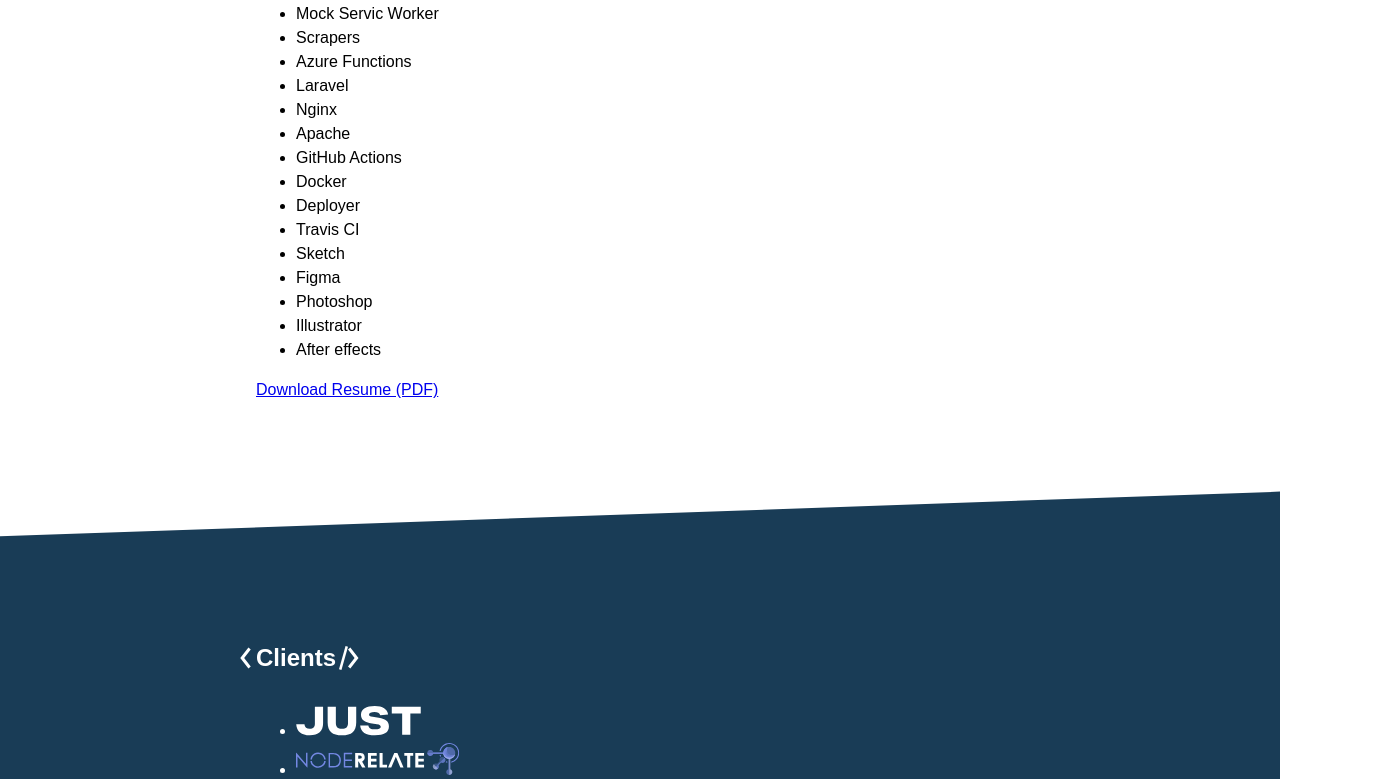
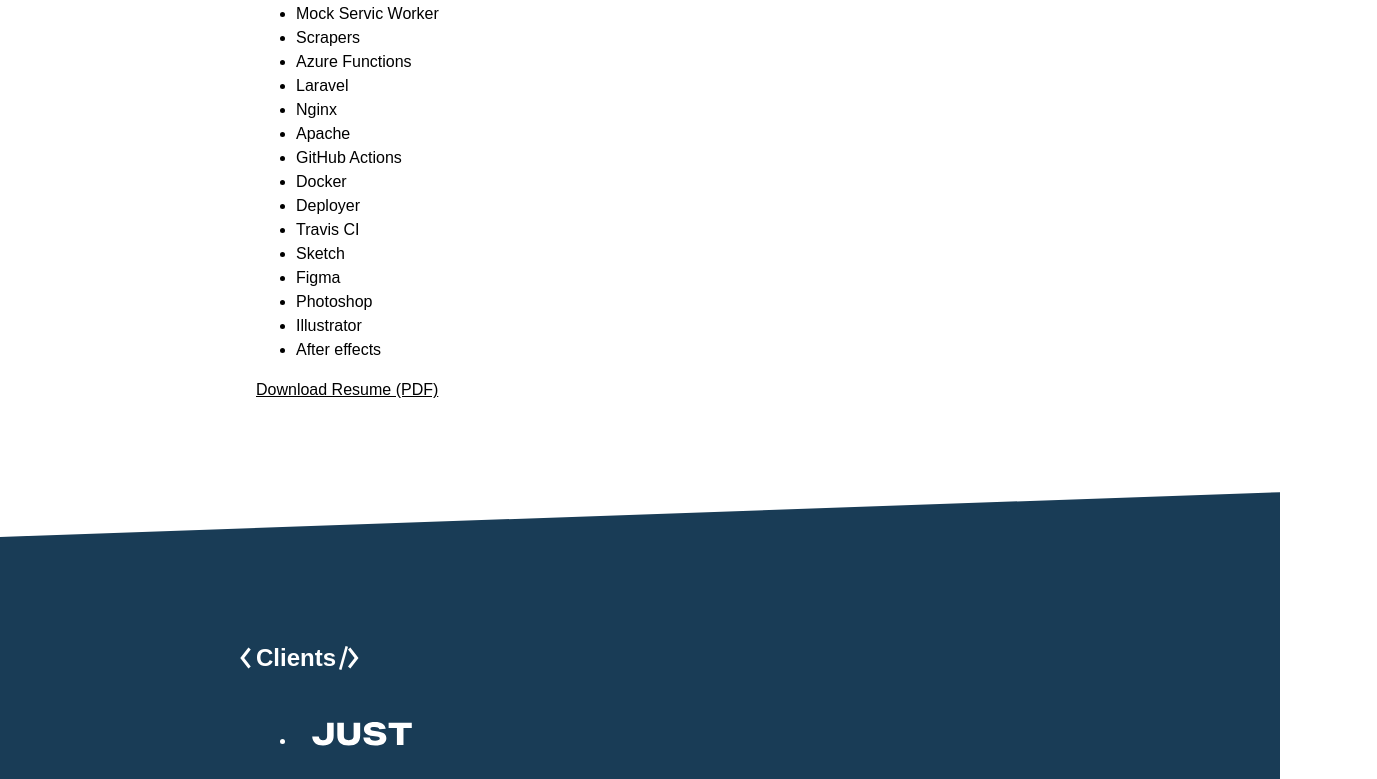
Before and after one commit to Emroni/website, a Next.js app: page / in a window 1280 px wide. Shown: the part 2005-2784 px from the top of the page, 1377 px wide, since content can reach past the window. Built offline with nearby package versions, Linux system fonts and the light colour scheme.

Commit message:
Update Button and Clients

```diff
--- a/src/app/styles.css
+++ b/src/app/styles.css
@@ -24,6 +24,10 @@ body {
     padding: 0;
 }
 
+a {
+    color: inherit;
+}
+
 .fade {
     transition: opacity 0.5s var(--ease);
 
--- /dev/null
+++ b/src/components/Button/Button.styled.tsx
@@ -0,0 +1,111 @@
+import styled from 'styled-components';
+
+export const Container = styled.a`
+    display: inline-block;
+    line-height: 1;
+    padding: 8px;
+    position: relative;
+    white-space: nowrap;
+
+    @media (min-width: 640px) {
+        padding: 12px;
+    }
+
+    @media (min-width: 768px) {
+        padding: 16px;
+    }
+
+    svg {
+        padding-right: 8px;
+    }
+
+    span {
+        inset: 0;
+        position: absolute;
+    }
+
+    @media (hover) {
+        &:before,
+        &:after,
+        span:before,
+        span:after {
+            content: '';
+            position: absolute;
+
+            section:nth-child(even) & {
+                background-color: var(--white);
+            }
+
+            section:nth-child(odd) & {
+                background-color: var(--black);
+            }
+        }
+
+        &:before,
+        &:after {
+            height: 1px;
+            width: 0;
+            transition: 0.25s var(--ease-in);
+        }
+
+        & span:before,
+        & span:after {
+            height: 0;
+            width: 1px;
+            transition: 0.25s var(--ease-out) 0.25s;
+        }
+
+        &:before {
+            right: 0;
+            top: 0;
+        }
+
+        &:after {
+            bottom: 0;
+            left: 0;
+        }
+
+        & span:before {
+            left: 0;
+            top: 0;
+        }
+
+        & span:after {
+            bottom: 0;
+            right: 0;
+        }
+
+        &:hover,
+        &:focus {
+            &:before,
+            &:after {
+                width: 100%;
+            }
+
+            & span:before,
+            & span:after {
+                height: 100%;
+            }
+
+            &:before {
+                left: 0;
+                right: auto;
+            }
+
+            &:after {
+                left: auto;
+                right: 0;
+            }
+
+            & span:before {
+                bottom: 0;
+                top: auto;
+            }
+
+            & span:after {
+                bottom: auto;
+                top: 0;
+            }
+        }
+    }
+`;
--- a/src/components/Button/Button.tsx
+++ b/src/components/Button/Button.tsx
@@ -1,112 +1,14 @@
+'use client';
 import Icon from '../Icon/Icon';
 import Transition from '../Transition/Transition';
+import { Container } from './Button.styled';
 
-// const useStyles = {
-//     a: {
-//         '@media (hover)': {
-//             '&:before, &:after, span:before, span:after': {
-//                 content: '""',
-//                 position: 'absolute',
-//             },
-//             '&:before, &:after': {
-//                 height: '1px',
-//                 width: 0,
-//                 transition: '0.25s var(--ease-in)',
-//             },
-//             '& span:before, & span:after': {
-//                 height: 0,
-//                 width: '1px',
-//                 transition: '0.25s var(--ease-out) 0.25s',
-//             },
-//             '&:before': {
-//                 right: 0,
-//                 top: 0,
-//             },
-//             '&:after': {
-//                 bottom: 0,
-//                 left: 0,
-//             },
-//             '& span:before': {
-//                 left: 0,
-//                 top: 0,
-//             },
-//             '& span:after': {
-//                 bottom: 0,
-//                 right: 0,
-//             },
-//             '&:hover, &:focus': {
-//                 '&:before, &:after': {
-//                     width: '100%',
-//                 },
-//                 '& span:before, & span:after': {
-//                     height: '100%',
-//                 },
-//                 '&:before': {
-//                     left: 0,
-//                     right: 'auto',
-//                 },
-//                 '&:after': {
-//                     left: 'auto',
-//                     right: 0,
-//                 },
-//                 '& span:before': {
-//                     bottom: 0,
-//                     top: 'auto',
-//                 },
-//                 '& span:after': {
-//                     bottom: 'auto',
-//                     top: 0,
-//                 },
-//             },
-//         },
-//     },
-//     dark: {
-//         '@media (hover)': {
-//             '&:before, &:after, span:before, span:after': {
-//                 backgroundColor: 'var(--color-black)',
-//             },
-//         },
-//     },
-//     light: {
-//         '@media (hover)': {
-//             '&:before, &:after, span:before, span:after': {
-//                 backgroundColor: 'var(--color-white)',
-//             },
-//         },
-//     },
-// };
-
-export default function Button({ children, className, icon, image, imageClassName, /* light, */ url }: ButtonProps) {
-    // const classes = useStyles();
-
-    const anchorClasses = className;
-    // const anchorClasses = clsx('inline-block leading-none p-2 relative whitespace-nowrap sm:p-3 md:p-4', classes.a, {
-    //     [`${classes.dark}`]: !light,
-    //     [`${classes.light}`]: light,
-    //     'pl-8 sm:pl-9 md:pl-10': icon,
-    // }, className);
-
-    const imageClasses = imageClassName;
-    // const imageClasses = clsx('inline-block w-full', imageClassName);
-
+export default function Button({ children, icon, url }: ButtonProps) {
     return (
-        <Transition className={anchorClasses} href={url} tag="a" target="_blank" rel="noopener noreferrer">
-            {image ? (
-                <picture>
-                    <img alt={children} className={imageClasses} src={image} />
-                </picture>
-            ) : (
-                <>
-                    {icon && (
-                        <Icon
-                            // className="h-4 w-4 left-2 absolute top-1/2 -translate-y-1/2 sm:left-3 md:left-4"
-                            name={icon}
-                        />
-                    )}
-                    {children}
-                </>
-            )}
-            <span className="absolute inset-0" />
+        <Transition component={Container} href={url} rel="noopener noreferrer" tag="a" target="_blank">
+            {icon && <Icon name={icon} />}
+            {children}
+            <span />
         </Transition>
     );
 }
--- a/src/components/Button/Button.types.d.ts
+++ b/src/components/Button/Button.types.d.ts
@@ -1,9 +1,5 @@
 interface ButtonProps {
-    children: string;
-    className?: string;
+    children: React.ReactNode;
     icon?: IconName;
-    image?: string;
-    imageClassName?: string;
-    light?: boolean;
     url: string;
 }
--- a/src/components/HeaderPhoto/HeaderPhoto.styled.tsx
+++ b/src/components/HeaderPhoto/HeaderPhoto.styled.tsx
@@ -75,10 +75,7 @@ export const Border = styled.circle`
 `;
 
 export const Container = styled.div`
-    top: 0;
-    right: 0;
-    bottom: 0;
-    left: 0;
+    inset: 0;
     position: absolute;
     transition: opacity 0.5s var(--ease) 0.5s, transform 0.5s var(--ease) 0.5s;
 
--- a/src/sections/Clients.tsx
+++ b/src/sections/Clients.tsx
@@ -1,75 +1,76 @@
-import { Button, Section, Transition } from '@/components';
+'use client';
+import { Button, Image, Section, Transition } from '@/components';
 
 const clients = [
     {
         image: 'just.svg',
-        imageClassName: 'h-6',
+        imageHeight: 24,
         name: 'Just',
         url: 'https://wearejust.com/',
     },
     {
         image: 'noderelate.svg',
-        imageClassName: 'h-10',
+        imageHeight: 40,
         name: 'NodeRelate',
         url: 'https://noderelate.com/',
     },
     {
         image: 'watch4media.svg',
-        imageClassName: 'h-9',
+        imageHeight: 36,
         name: 'Watch4Media',
         url: 'https://watch4media.nl/',
     },
     {
         image: 'marathon.svg',
-        imageClassName: 'h-10',
+        imageHeight: 40,
         name: 'Marathon',
         url: 'https://www.marathonstudio.cz/english',
     },
     {
         image: 'kromatic.svg',
-        imageClassName: 'h-10',
+        imageHeight: 40,
         name: 'Kromatic',
         url: 'https://kromatic.com/',
     },
     {
         image: 'iglu.png',
-        imageClassName: 'h-10',
+        imageHeight: 40,
         name: 'Iglu',
         url: 'https://iglu.net/',
     },
     {
         image: 'siccode.svg',
-        imageClassName: 'h-7',
+        imageHeight: 28,
         name: 'SIC Code',
         url: 'https://siccode.com/',
     },
     {
         image: 'pressive.png',
-        imageClassName: 'h-10',
+        imageHeight: 40,
         name: 'Pressive',
         url: 'https://pressiveweb.com/',
     },
     {
         image: 'reelmetrics.svg',
-        imageClassName: 'h-10',
+        imageHeight: 40,
         name: 'ReelMetrics',
         url: 'https://www.reelmetrics.com/',
     },
     {
         image: 'tothepoint.png',
-        imageClassName: '',
+        imageHeight: null,
         name: 'To The Point',
         url: 'https://www.tothepoint.digital/',
     },
     {
         image: 'nijgh.png',
-        imageClassName: 'h-16',
+        imageHeight: 64,
         name: 'Nijgh',
         url: 'https://www.nijgh.com/',
     },
     {
         image: 'xim.png',
-        imageClassName: 'h-16',
+        imageHeight: 64,
         name: 'Xim',
         url: 'https://xim.systems/',
     },
@@ -81,13 +82,12 @@ export default function Clients() {
             <Transition className="gap-4 grid grid-cols-2 items-center -mx-4 md:gap-6 md:grid-cols-3" tag="ul">
                 {clients.map((client, index) => (
                     <li key={index}>
-                        <Button
-                            image={`/assets/clients/${client.image}`}
-                            imageClassName={client.imageClassName}
-                            light
-                            url={client.url}
-                        >
-                            {client.name}
+                        <Button url={client.url}>
+                            <Image
+                                alt={client.name}
+                                height={client.imageHeight}
+                                src={`/assets/clients/${client.image}`}
+                            />
                         </Button>
                     </li>
                 ))}
```
